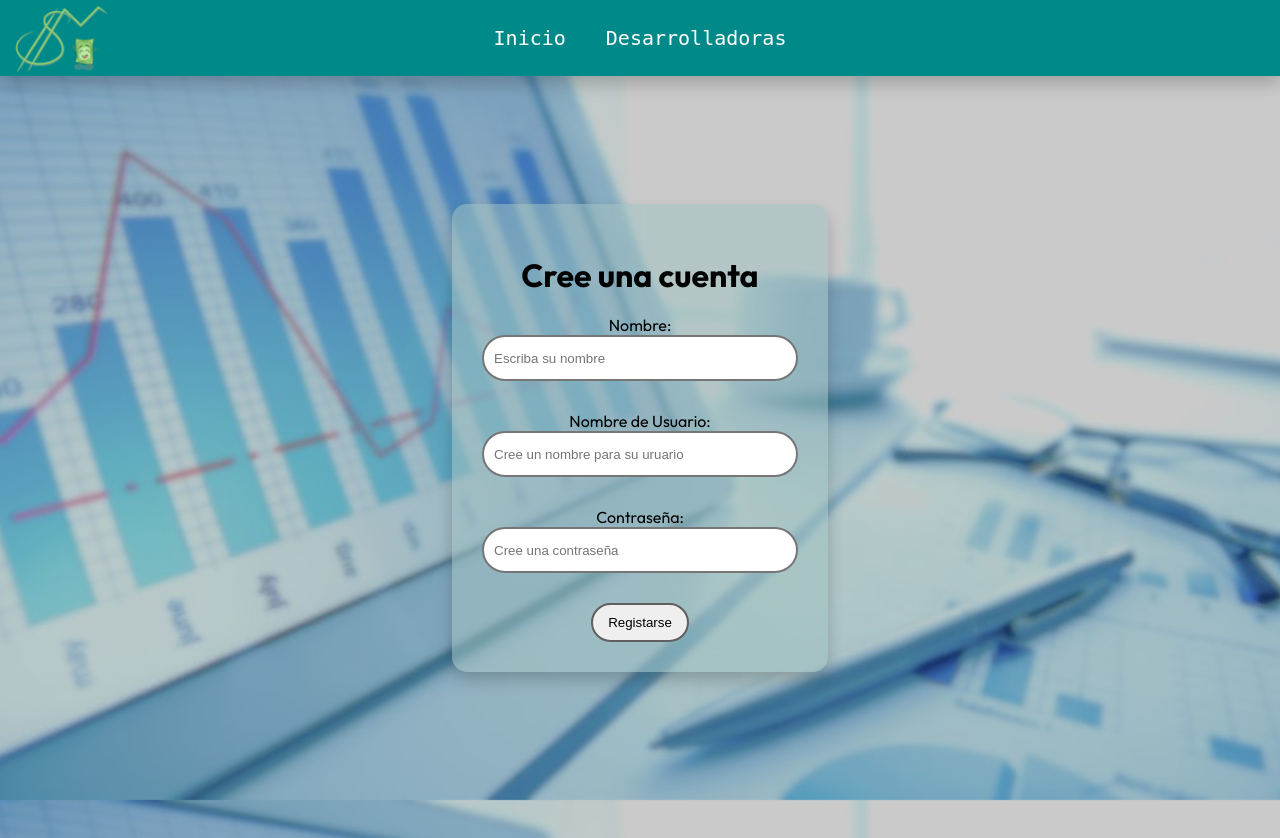
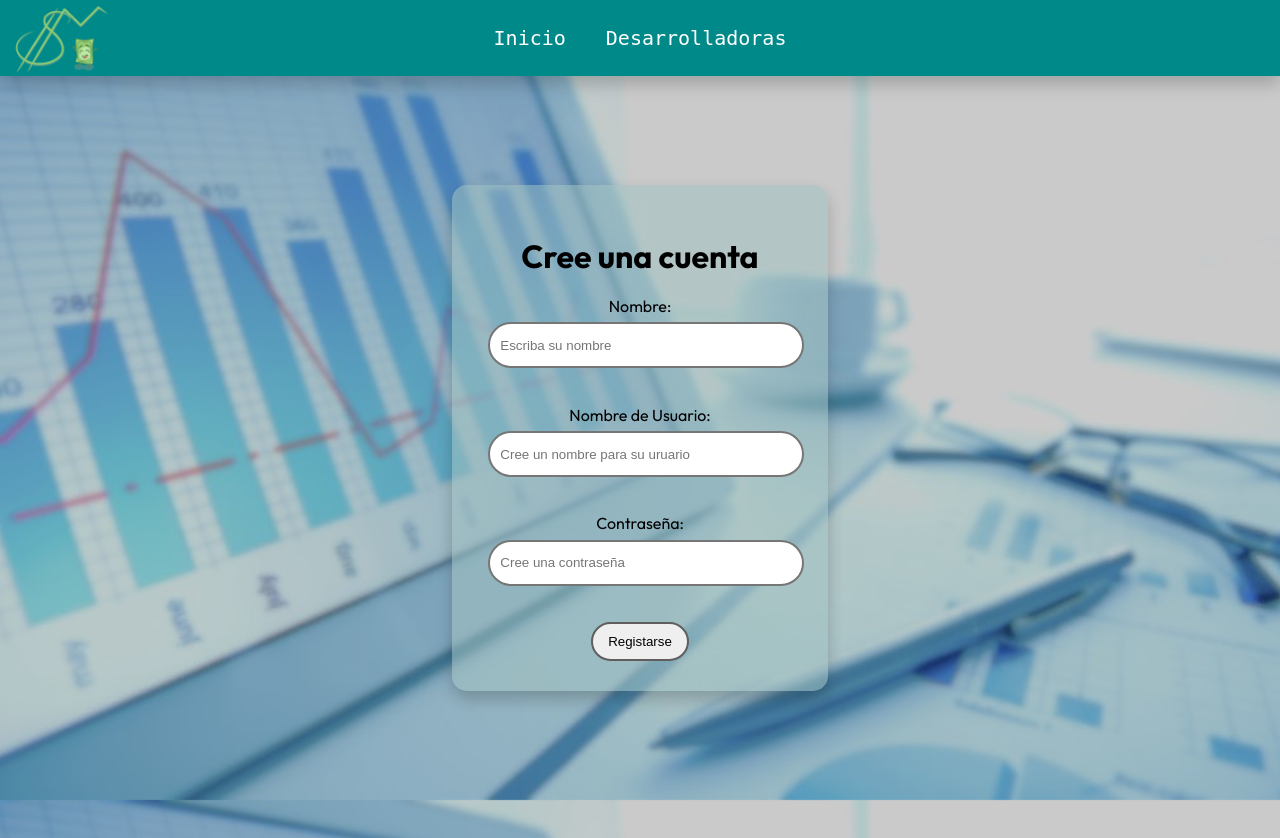
Before and after one commit to SabrinaMaristan/EDUCACION-FINANCIERA, a PHP site: page /Registrarse.html in a window 1280 px wide. Run offline with PHP 8.4, Linux system fonts and the light colour scheme.

Commit message:
margen login

```diff
--- a/log_in.css
+++ b/log_in.css
@@ -46,6 +46,7 @@ h1 {
 
 /* Estiliza epecificamente todas las etiquetas input que se encuentren dentro del contendor */
 .campoForm input {
+    margin: 2%;
     border-radius: 25px;
     width: 300px;
     height: 40px;
```
